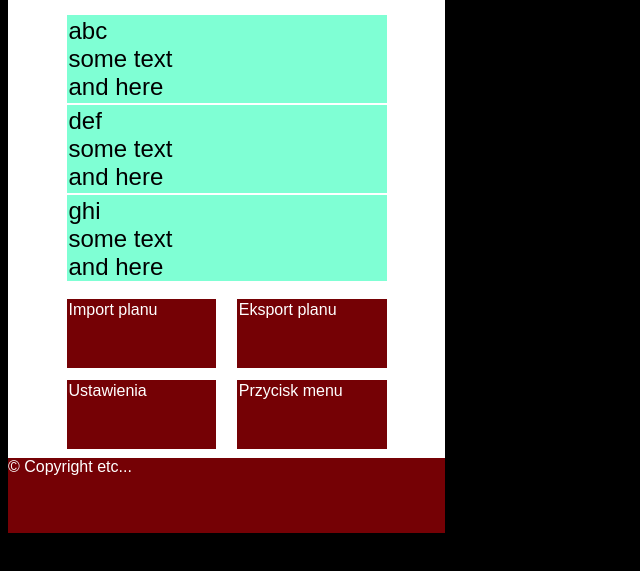
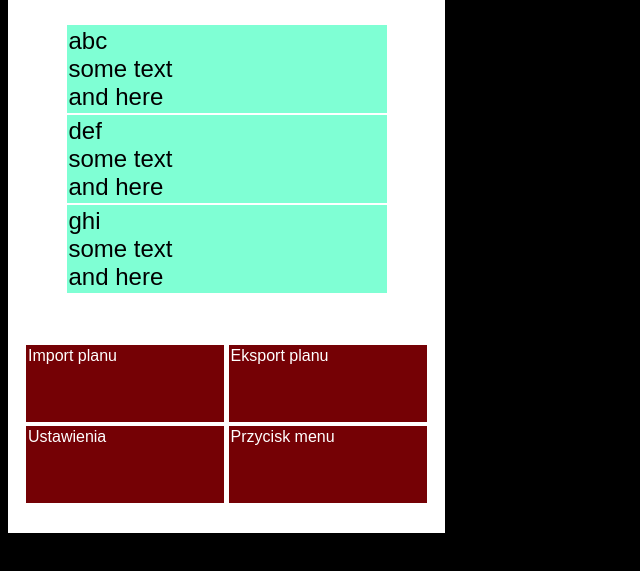
Before and after one commit to mateusz93/Students-henchman, a plain HTML site: page Makieta/mainActivity.html in a window 1280 px wide. Shown: the part 227-798 px from the top of the page, without its empty margins (0-640 px from the left). Drawn offline with Linux system fonts and the light colour scheme.

Commit message:
Modyfikacja layoutu mainactivity

```diff
--- a/Makieta/css/style.css
+++ b/Makieta/css/style.css
@@ -9,7 +9,7 @@ div.scroll {
     width: 80%;
     margin: auto;
     padding: 16px;
-    height: 35%;
+    height: 40%;
 }
 
 a {
@@ -43,6 +43,7 @@ a {
     width: 100%;
     height: 25%;
     padding-bottom: 20px;
+    margin-bottom: 10px;
     display: inline-block;
 }
 
@@ -60,19 +61,18 @@ a {
 }
 
 .buttons_row {
-    width: 80%;
+    width: 100%;
     height: 45%;
     margin: auto;
-    height:
 }
 
 .menu_button {
     background-color: #750105;
     margin: 2px;
     padding: 2px;
-    width: 45%;
+    width: 48%;
     color: #FFF;
-    height: 80%;
+    height: 90%;
     cursor: pointer;
 }
 
@@ -89,16 +89,20 @@ a {
 }
 
 .settings_desc {
-
+    width: 50%;
 }
 
 .settings_option {
-
+    width: 50%;
 }
 
 .settings_wide_option {
+    width: 100%;
+}
 
-}
+/*
+ * unused
+*/
 
 .footer {
     width: 100%;
--- a/Makieta/mainActivity.html
+++ b/Makieta/mainActivity.html
@@ -45,11 +45,6 @@
                     </div>
                 </div>
             </div>
-            <div class="footer">
-                <span id="university_copyright">
-                    &copy; Copyright etc...
-                </span>
-            </div>
         </div>
     </body>
 </html>
```
